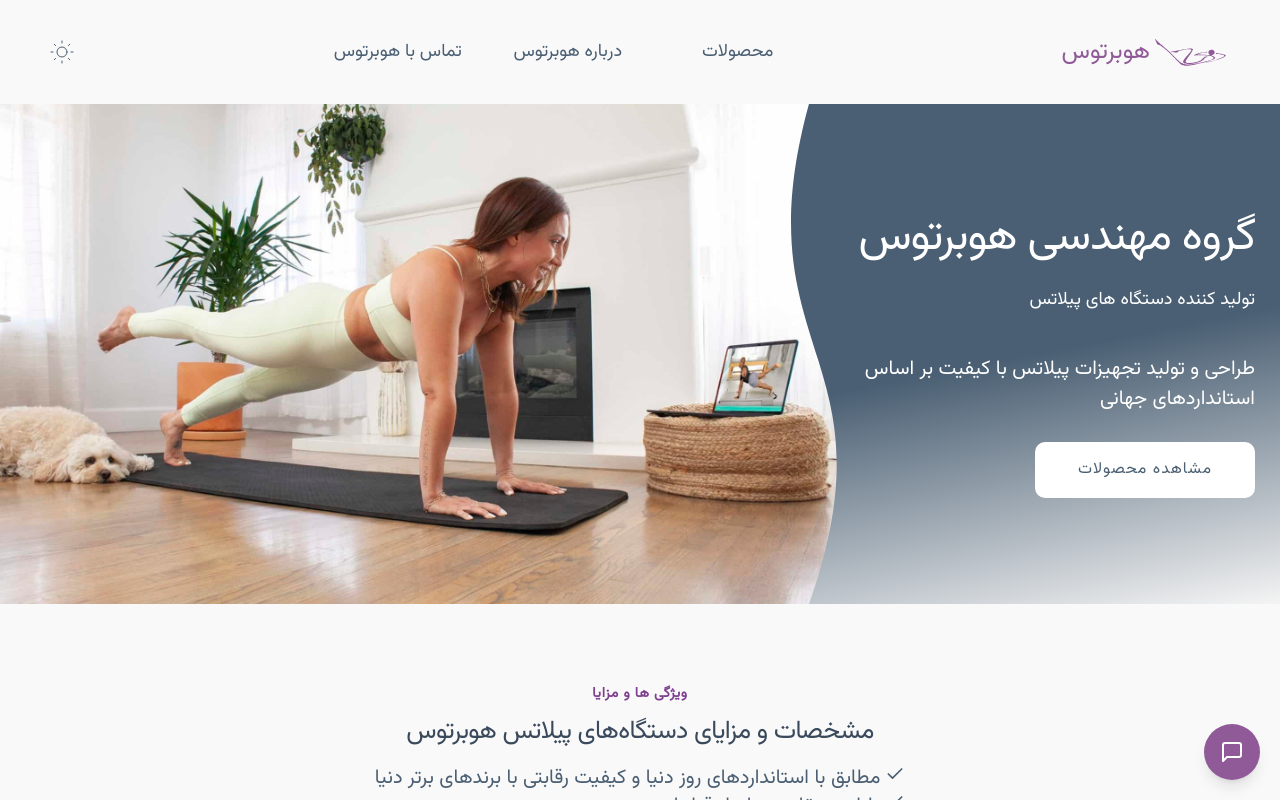
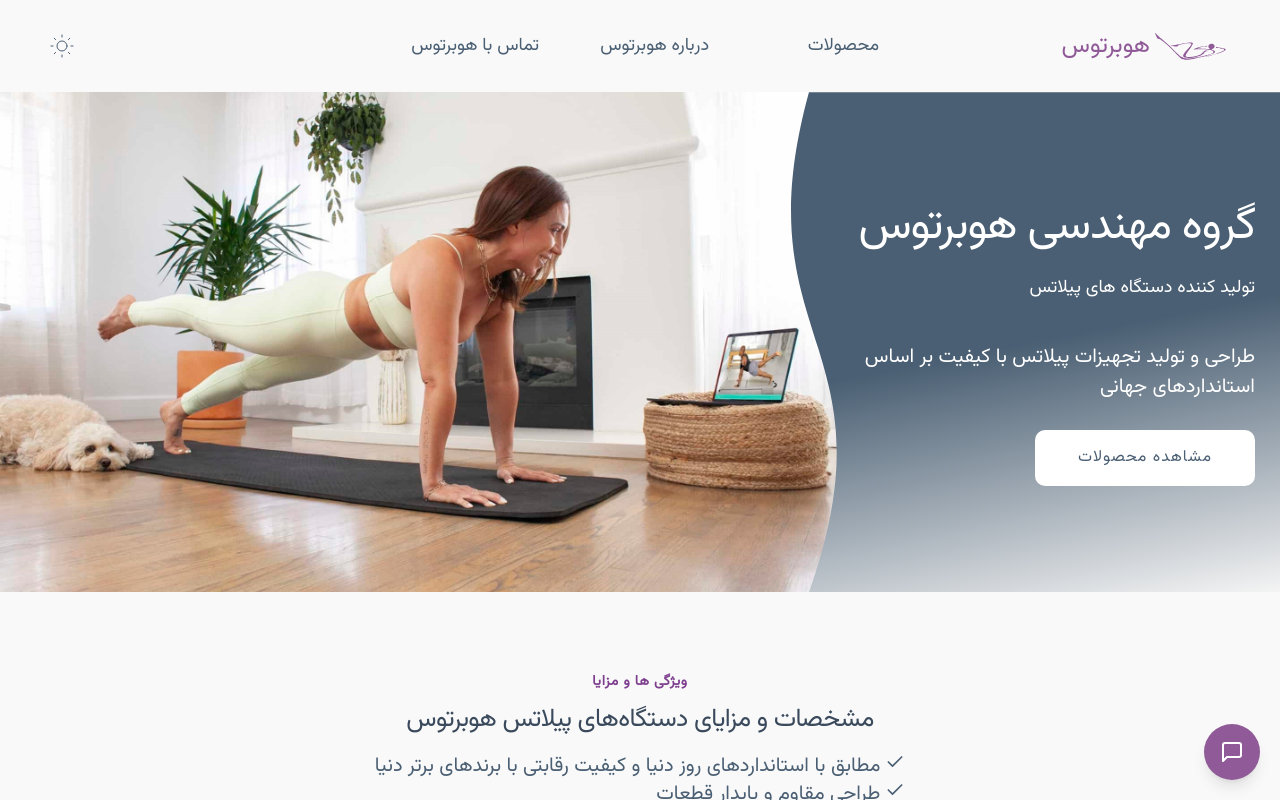
Before and after one commit to elhamest/hubertus-pilates-client, a Next.js app: page / in a window 1280 px wide. Shown: the top 800 px of the page. Built offline with nearby package versions, Linux system fonts and the light colour scheme.

Commit message:
Set the desktop menu at the center or navbar

```diff
--- a/src/components/navbar/index.jsx
+++ b/src/components/navbar/index.jsx
@@ -7,6 +7,7 @@ import Image from "next/image";
 // import NavLink from "../UI/nav-link/NavLink";
 import { faConstants } from "../../../public/locales/fa/common";
 import logoImage from "../../../public/img/logo.svg";
+
 import styles from "./Navbar.module.css";
 
 export function Navbar() {
@@ -121,16 +122,15 @@ export function Navbar() {
           </div>
         )}
 
-        {/* menu  */}
+        {/* Desktop Menu */}
         <div
-          className={`hidden text-center lg:flex lg:items-center ${
+          className={`hidden lg:absolute lg:left-1/2 lg:transform lg:-translate-x-1/2 lg:flex lg:items-center ${
             isScrolled ? styles.scrolledMenu : ""
           }`}
         >
           <ul className="items-center justify-end flex-1 pt-6 list-none lg:pt-0 lg:flex">
             {navigations?.map((menu, index) => (
               <li className={styles.navItem} key={index}>
-                {/* text-accentColorBlue */}
                 <Link
                   key={index}
                   href={menu?.path}
```
